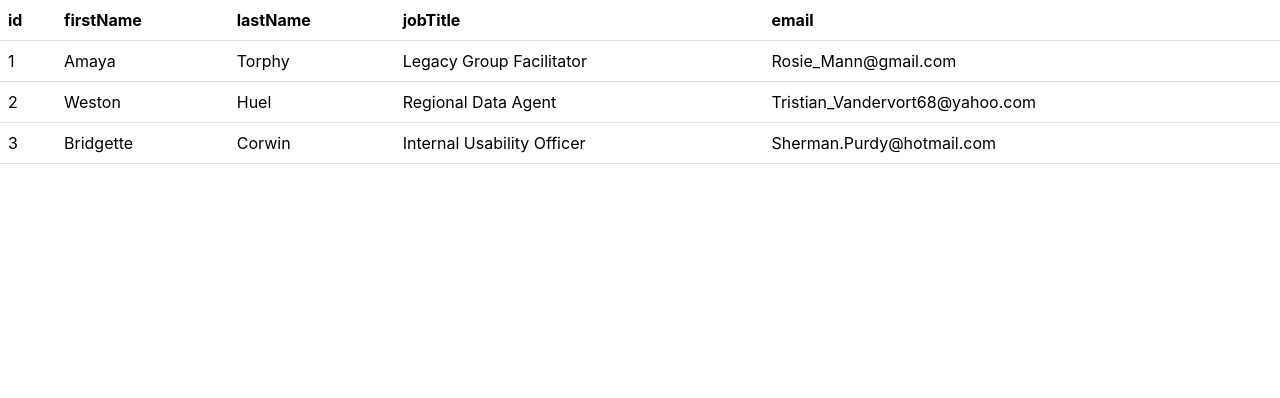
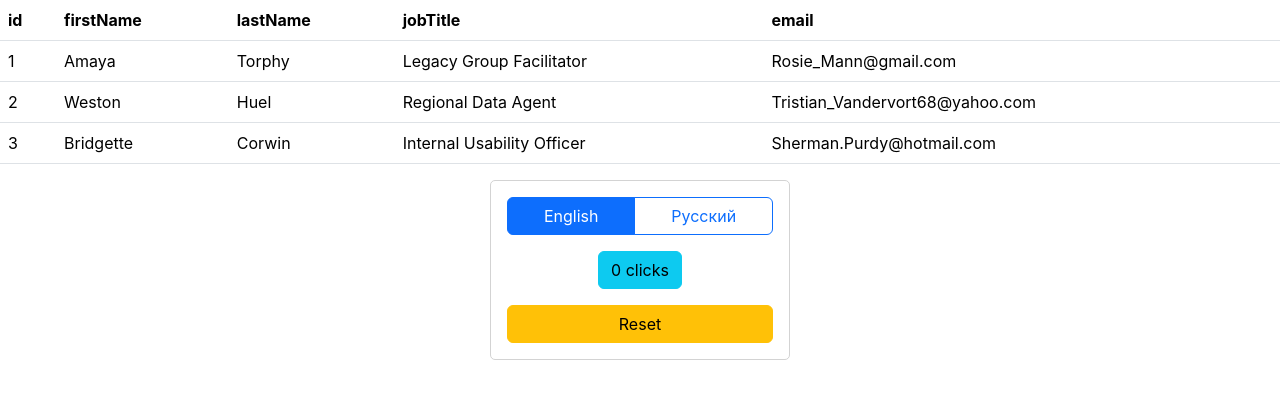
Before and after one commit to BrovkinAndrey/ReactHooks, a React (Create React App) app: page / in a window 1280 px wide. Shown: the top 398 px of the page. Built offline with nearby package versions, Linux system fonts and the light colour scheme.

Commit message:
finish i18n react counter exercise

```diff
--- a/package.json
+++ b/package.json
@@ -6,8 +6,11 @@
     "@testing-library/jest-dom": "^5.17.0",
     "@testing-library/react": "^13.4.0",
     "@testing-library/user-event": "^13.5.0",
+    "i18next": "^23.16.0",
+    "i18next-browser-languagedetector": "^8.0.0",
     "react": "^18.3.1",
     "react-dom": "^18.3.1",
+    "react-i18next": "^15.0.3",
     "react-scripts": "5.0.1",
     "web-vitals": "^2.1.4"
   },
--- a/public/index.html
+++ b/public/index.html
@@ -25,9 +25,8 @@
     -->
     <link
       href="https://cdn.jsdelivr.net/npm/bootstrap@5.3.3/dist/css/bootstrap.min.css"
-      rel="stylesheet"
-      integrity="sha384-QWTKZyjpPEjISv5WaRU9OFeRpok6YctnYmDr5pNlyT2bRjXh0JMhjY6hW+ALEwIH"
-      crossorigin="anonymous" />
+      rel="stylesheet" />
+    <link rel="stylesheet" href="style.css" />
     <title>React App</title>
   </head>
   <body>
--- /dev/null
+++ b/public/style.css
@@ -0,0 +1,9 @@
+.counter-container {
+  display: flex;
+  flex-direction: column;
+  width: 300px;
+  margin: 0 auto;
+  padding: 1rem;
+  border: 1px solid lightgray;
+  border-radius: 5px;
+}
--- a/src/App.js
+++ b/src/App.js
@@ -1,4 +1,5 @@
 import Table from './Table';
+import Counter from './Counter';
 
 const list = [
   {
@@ -25,7 +26,12 @@ const list = [
 ];
 
 const App = () => {
-  return <Table data={list} />;
+  return (
+    <>
+      <Table data={list} />
+      <Counter />
+    </>
+  );
 };
 
 export default App;
--- /dev/null
+++ b/src/Counter.jsx
@@ -0,0 +1,47 @@
+import { useState } from 'react';
+import { useTranslation } from 'react-i18next';
+
+const lngs = {
+  en: { nativeName: 'English' },
+  ru: { nativeName: 'Russian' },
+};
+
+export default function Counter() {
+  const [count, setCount] = useState(0);
+  const { t, i18n } = useTranslation();
+
+  return (
+    <div className="counter-container">
+      <div className="btn-group" role="group">
+        {Object.keys(lngs).map((lng) => (
+          <button
+            key={lng}
+            type="button"
+            data-testid={lng}
+            className={
+              i18n.resolvedLanguage === lng
+                ? 'btn mb-3 btn-primary'
+                : 'btn mb-3 btn-outline-primary'
+            }
+            onClick={() => i18n.changeLanguage(lng)}>
+            {t('language', { lng })}
+          </button>
+        ))}
+      </div>
+      <button
+        type="button"
+        className="btn btn-info mb-3 align-self-center"
+        data-testid="counter"
+        onClick={() => setCount(count + 1)}>
+        {t('click', { count })}
+      </button>
+      <button
+        type="button"
+        className="btn btn-warning"
+        data-testid="reset"
+        onClick={() => setCount(0)}>
+        {t('reset')}
+      </button>
+    </div>
+  );
+}
--- a/src/index.js
+++ b/src/index.js
@@ -3,6 +3,8 @@ import ReactDOM from 'react-dom/client';
 import './index.css';
 import App from './App';
 import reportWebVitals from './reportWebVitals';
+
+import './locales/i18n';
 
 const root = ReactDOM.createRoot(document.getElementById('root'));
 root.render(
--- /dev/null
+++ b/src/locales/en.js
@@ -0,0 +1,10 @@
+const en = {
+  translation: {
+    language: 'English',
+    reset: 'Reset',
+    click_one: '{{count}} click',
+    click_other: '{{count}} clicks',
+  },
+};
+
+export default en;
--- /dev/null
+++ b/src/locales/i18n.js
@@ -0,0 +1,23 @@
+import i18n from 'i18next';
+import { initReactI18next } from 'react-i18next';
+import LanguageDetector from 'i18next-browser-languagedetector';
+
+import ru from './ru.js';
+import en from './en.js';
+
+i18n
+  .use(LanguageDetector)
+  .use(initReactI18next)
+  .init({
+    debug: true,
+    fallbackLng: 'en',
+    interpolation: {
+      escapeValue: false, // not needed for react as it escapes by default
+    },
+    resources: {
+      ru,
+      en,
+    },
+  });
+
+export default i18n;
--- /dev/null
+++ b/src/locales/ru.js
@@ -0,0 +1,11 @@
+const ru = {
+  translation: {
+    language: 'Русский',
+    reset: 'Сбросить',
+    click_one: '{{count}} клик',
+    click_few: '{{count}} клика',
+    click_many: '{{count}} кликов',
+  },
+};
+
+export default ru;
```
Also changed, not shown: 1 other file (tests, documents, lock files or other folders).
